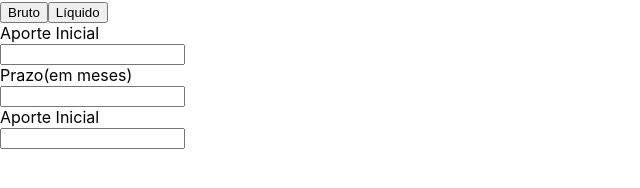
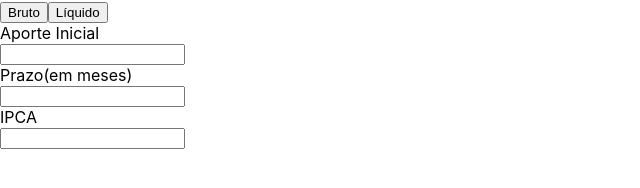
Before and after one commit to emidioreb/investmentSimulator, a React (Create React App) app: page / in a window 1280 px wide. Shown: the part 166-354 px from the top of the page, without its empty margins (0-640 px from the left). Built offline with nearby package versions, Linux system fonts and the light colour scheme.

Commit message:
imp: troca do texto Aporte Inicial por IPCA

```diff
--- a/src/components/SimulatorColumnLeft.jsx
+++ b/src/components/SimulatorColumnLeft.jsx
@@ -44,7 +44,7 @@ function SimulatorColumnLeft() {
         </label>
         <br />
         <label htmlFor="IPCA" className="IPCA">
-          Aporte Inicial
+          IPCA
           <br />
           <input
             type="number"
```
